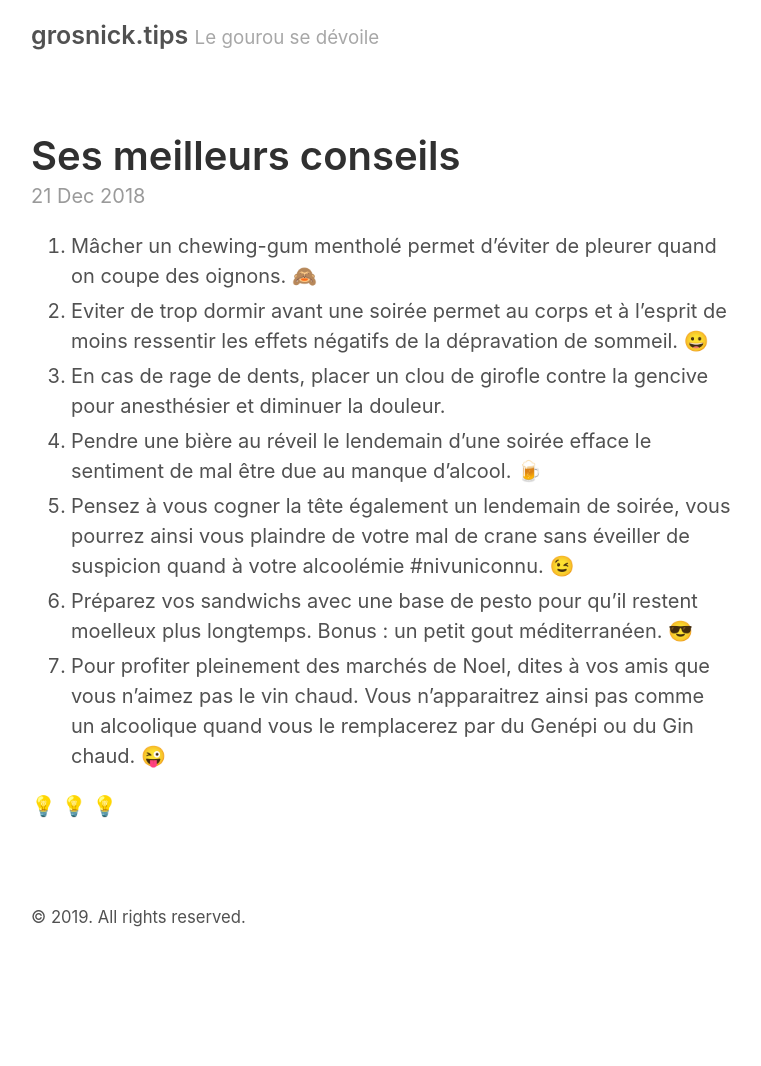
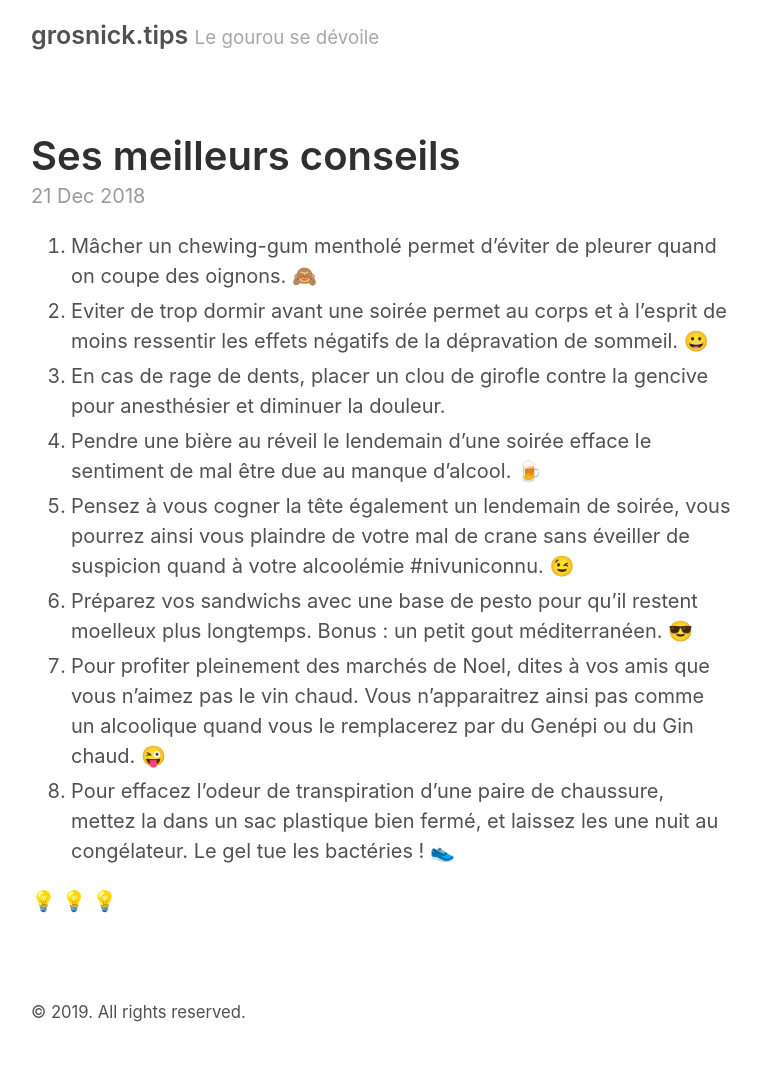
Before and after one commit to garytouet/grosnick-tips, a Jekyll site: the page built from _posts/2018-12-21-meilleurs-conseils.md, in a window 1280 px wide. Shown: the whole page, without its empty margins (259-1020 px from the left). Built offline with Jekyll 4.4.1, drawn with Linux system fonts in a browser that asks for light colours; emoji names are drawn with the system emoji font; before the commit the page ends 971 px from its top, so only the background shows below that.

Commit message:
Update from Forestry.io Gary Touet updated _posts/2018-12-21-meilleurs-conseils.md

```diff
--- a/_posts/2018-12-21-meilleurs-conseils.md
+++ b/_posts/2018-12-21-meilleurs-conseils.md
@@ -10,5 +10,6 @@ title: Ses meilleurs conseils
 5. Pensez à vous cogner la tête également un lendemain de soirée, vous pourrez ainsi vous plaindre de votre mal de crane sans éveiller de suspicion quand à votre alcoolémie #nivuniconnu. :wink:
 6. Préparez vos sandwichs avec une base de pesto pour qu’il restent moelleux plus longtemps. Bonus : un petit gout méditerranéen. :sunglasses:
 7. Pour profiter pleinement des marchés de Noel, dites à vos amis que vous n’aimez pas le vin chaud. Vous n’apparaitrez ainsi pas comme un alcoolique quand vous le remplacerez par du Genépi ou du Gin chaud. :stuck_out_tongue_winking_eye:
+8. Pour effacez l’odeur de transpiration d’une paire de chaussure, mettez la dans un sac plastique bien fermé, et laissez les une nuit au congélateur. Le gel tue les bactéries ! 👟
 
 :bulb: :bulb: :bulb:
```
Also changed, not shown: .forestry/settings.yml, 9 other files.
